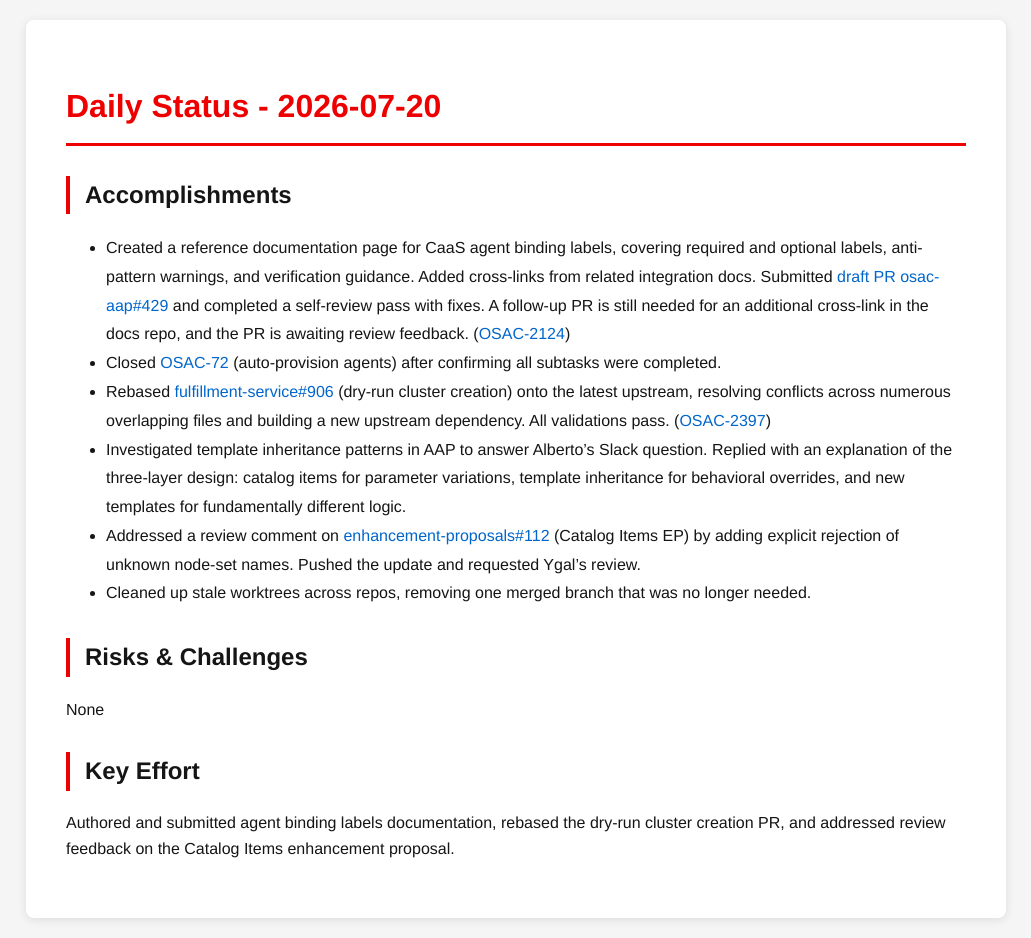
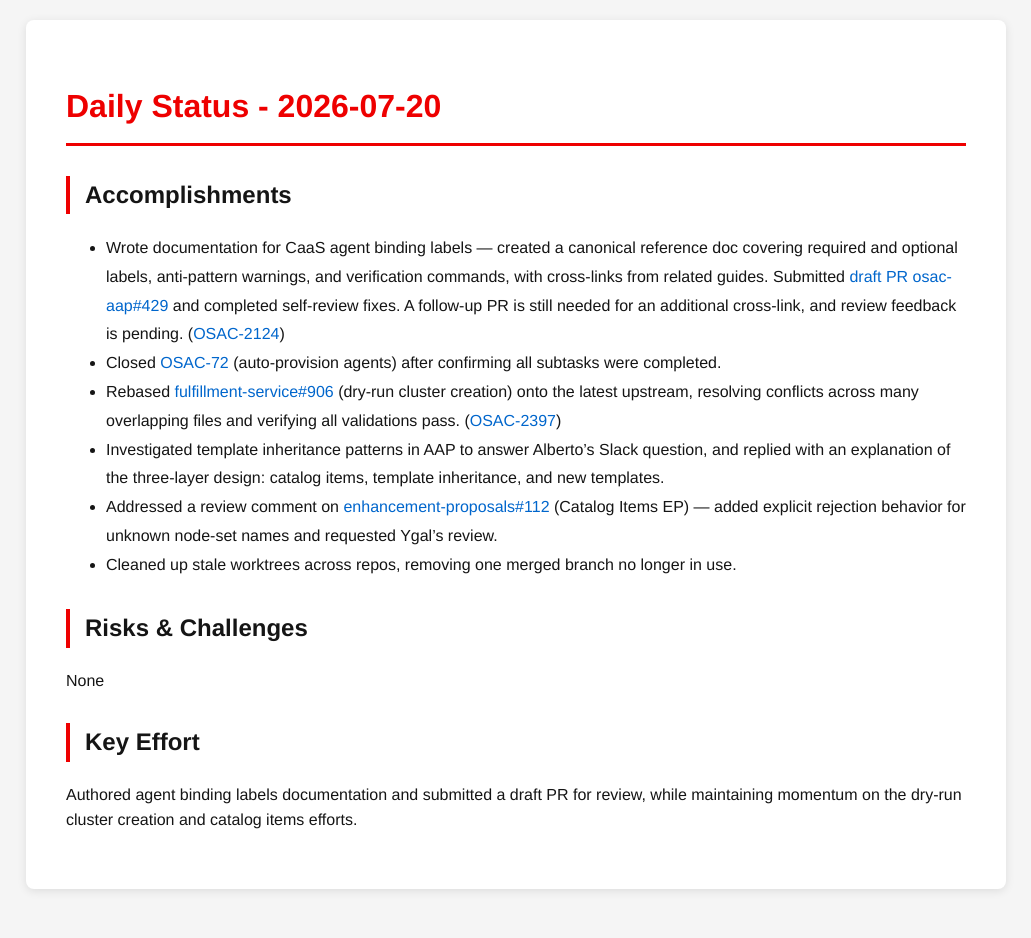
Before and after one commit to tzvatot/daily-status, a Jekyll site: the page built from 2026-07-20.md, in a window 1280 px wide. Shown: the whole page, without its empty margins (124-1155 px from the left). Built offline with Jekyll 4.4.1, drawn with Linux system fonts in a browser that asks for light colours; after the commit the page ends 909 px from its top, so only the background shows below that.

Commit message:
Daily status update - 2026-07-20

```diff
--- a/2026-07-20.md
+++ b/2026-07-20.md
@@ -7,15 +7,15 @@ date: 2026-07-20
 # Daily Status - 2026-07-20
 
 ## Accomplishments
-- Created a reference documentation page for CaaS agent binding labels, covering required and optional labels, anti-pattern warnings, and verification guidance. Added cross-links from related integration docs. Submitted [draft PR osac-aap#429](https://github.com/osac-project/osac-aap/pull/429) and completed a self-review pass with fixes. A follow-up PR is still needed for an additional cross-link in the docs repo, and the PR is awaiting review feedback. ([OSAC-2124](https://redhat.atlassian.net/browse/OSAC-2124))
+- Wrote documentation for CaaS agent binding labels — created a canonical reference doc covering required and optional labels, anti-pattern warnings, and verification commands, with cross-links from related guides. Submitted [draft PR osac-aap#429](https://github.com/osac-project/osac-aap/pull/429) and completed self-review fixes. A follow-up PR is still needed for an additional cross-link, and review feedback is pending. ([OSAC-2124](https://redhat.atlassian.net/browse/OSAC-2124))
 - Closed [OSAC-72](https://redhat.atlassian.net/browse/OSAC-72) (auto-provision agents) after confirming all subtasks were completed.
-- Rebased [fulfillment-service#906](https://github.com/osac-project/fulfillment-service/pull/906) (dry-run cluster creation) onto the latest upstream, resolving conflicts across numerous overlapping files and building a new upstream dependency. All validations pass. ([OSAC-2397](https://redhat.atlassian.net/browse/OSAC-2397))
-- Investigated template inheritance patterns in AAP to answer Alberto's Slack question. Replied with an explanation of the three-layer design: catalog items for parameter variations, template inheritance for behavioral overrides, and new templates for fundamentally different logic.
-- Addressed a review comment on [enhancement-proposals#112](https://github.com/osac-project/enhancement-proposals/pull/112) (Catalog Items EP) by adding explicit rejection of unknown node-set names. Pushed the update and requested Ygal's review.
-- Cleaned up stale worktrees across repos, removing one merged branch that was no longer needed.
+- Rebased [fulfillment-service#906](https://github.com/osac-project/fulfillment-service/pull/906) (dry-run cluster creation) onto the latest upstream, resolving conflicts across many overlapping files and verifying all validations pass. ([OSAC-2397](https://redhat.atlassian.net/browse/OSAC-2397))
+- Investigated template inheritance patterns in AAP to answer Alberto's Slack question, and replied with an explanation of the three-layer design: catalog items, template inheritance, and new templates.
+- Addressed a review comment on [enhancement-proposals#112](https://github.com/osac-project/enhancement-proposals/pull/112) (Catalog Items EP) — added explicit rejection behavior for unknown node-set names and requested Ygal's review.
+- Cleaned up stale worktrees across repos, removing one merged branch no longer in use.
 
 ## Risks & Challenges
 None
 
 ## Key Effort
-Authored and submitted agent binding labels documentation, rebased the dry-run cluster creation PR, and addressed review feedback on the Catalog Items enhancement proposal.
+Authored agent binding labels documentation and submitted a draft PR for review, while maintaining momentum on the dry-run cluster creation and catalog items efforts.
```
